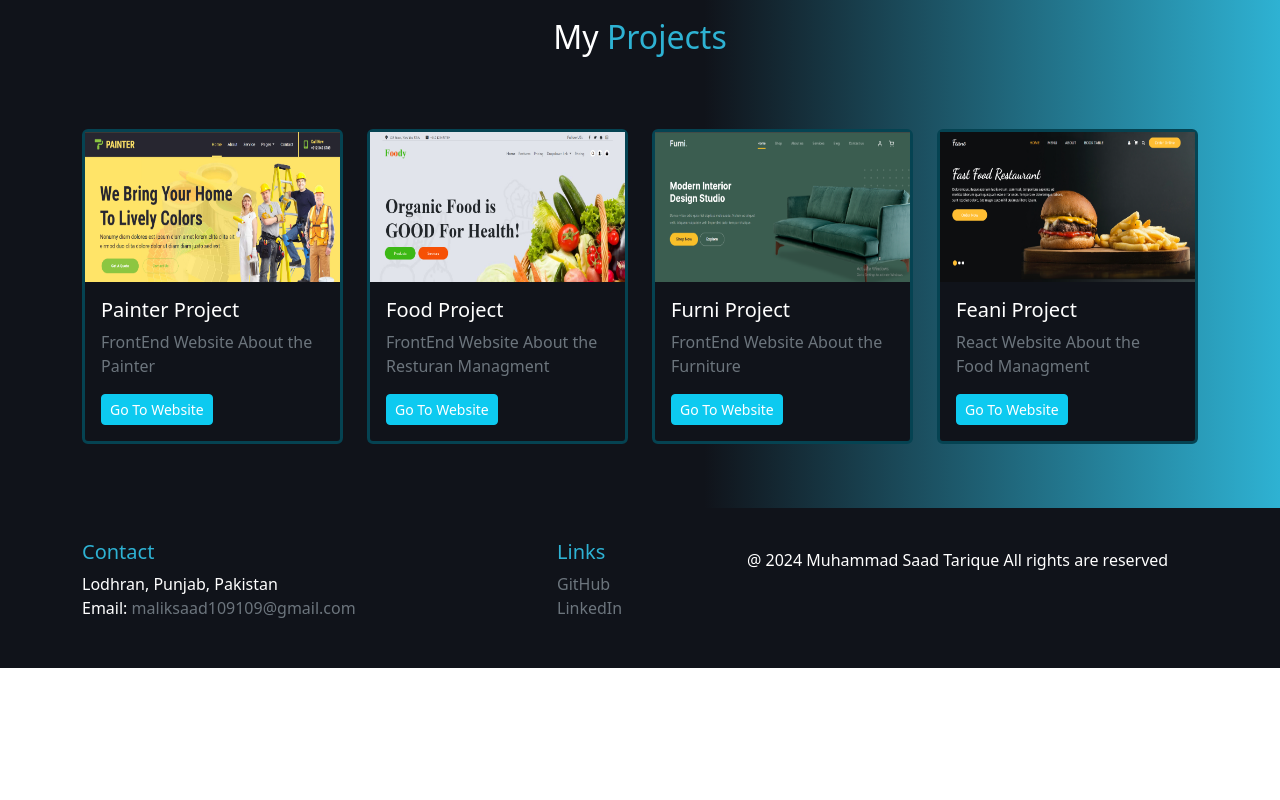
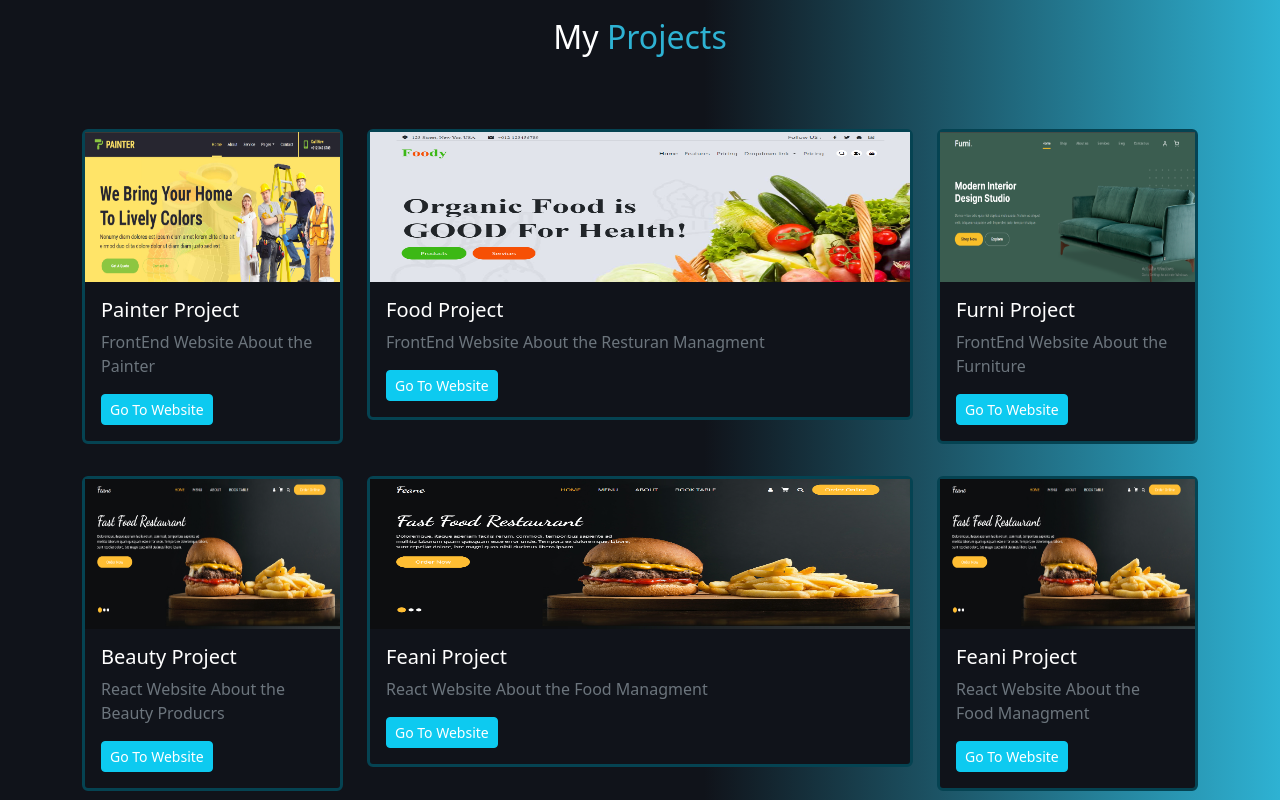
Before and after one commit to saadawan109/saadportfolio, a React (Vite) app: page / in a window 1280 px wide. Shown: the part 2100-2900 px from the top of the page. Before the commit the page ends 2768 px from the top, so only its background shows below. Built offline with nearby package versions, Linux system fonts and the light colour scheme.

Commit message:
add more projects

```diff
--- a/src/Components/Footer.jsx
+++ b/src/Components/Footer.jsx
@@ -45,7 +45,7 @@ const Footer = () => {
           </div>
 
           {/* Third Column */}
-          <div className="col-md-5 py-2 pt-2">
+          <div className="col-md-5 py-2 pt-4">
             <p className="text-white">
               @ 2024 Muhammad Saad Tarique All rights are reserved
             </p>
--- a/src/Components/Projects.jsx
+++ b/src/Components/Projects.jsx
@@ -1,38 +1,63 @@
-import React from 'react'
-import furniImg from "../assets/images/furni.png"
-import painterImg from "../assets/images/painter.png"
-import foodImg from "../assets/images/food.png"
-import projectImg from "../assets/images/project.png"
-import tinyImg from "../assets/images/tiny-project.png"
-import project2 from "../assets/images/project02.png"
-import project3 from "../assets/images/project03.png"
-import feane from "../assets/images/feane.png"
+import React from "react";
+import furniImg from "../assets/images/furni.png";
+import painterImg from "../assets/images/painter.png";
+import foodImg from "../assets/images/food.png";
+import feane from "../assets/images/feane.png";
 
 const Projects = () => {
   return (
     <>
-
-            <section className='projects py-5' id='projects'>
-
+      <section className="projects py-5" id="projects">
         <div className="container">
-                    <div className='text-center py-5'>
-                        <h2 className='text-white'>My <span className='about'>Projects</span></h2>
+          <div className="text-center py-5">
+            <h2 className="text-white">
+              My <span className="about">Projects</span>
+            </h2>
           </div>
 
-
-                    <div className="row">
-
-
-
+          <div className="row ">
             <div className="col-md-3 my-3">
               <div className="card card_project">
-                                <img src={painterImg} className="img-fluid" style={{height:150}} alt="..." />
+                <img
+                  src={painterImg}
+                  className="img-fluid"
+                  style={{ height: 150 }}
+                  alt="..."
+                />
                 <div className="card-body">
                   <h5 className="card-title text-white">Painter Project</h5>
                   <p className="card-text text-secondary">
                     FrontEnd Website About the Painter
                   </p>
-                                    <a href="https://saadawan109.github.io/painter/" target='_blank'  className="btn btn-info text-white btn-sm">
+                  <a
+                    href="https://saadawan109.github.io/painter/"
+                    target="_blank"
+                    className="btn btn-info text-white btn-sm"
+                  >
+                    Go To Website
+                  </a>
+                </div>
+              </div>
+            </div>
+
+            <div className="col-md-6 my-3">
+              <div className="card card_project">
+                <img
+                  src={foodImg}
+                  className="img-fluid"
+                  style={{ height: 150 }}
+                  alt="..."
+                />
+                <div className="card-body">
+                  <h5 className="card-title text-white">Food Project</h5>
+                  <p className="card-text text-secondary">
+                    FrontEnd Website About the Resturan Managment
+                  </p>
+                  <a
+                    href="https://saadawan109.github.io/projectfood/"
+                    target="_blank"
+                    className="btn btn-info text-white btn-sm"
+                  >
                     Go To Website
                   </a>
                 </div>
@@ -41,28 +66,73 @@ const Projects = () => {
 
             <div className="col-md-3 my-3">
               <div className="card card_project">
-                                <img src={foodImg} className="img-fluid" style={{height:150}} alt="..." />
+                <img
+                  src={furniImg}
+                  className="img-fluid"
+                  style={{ height: 150 }}
+                  alt="..."
+                />
                 <div className="card-body">
-                                    <h5 className="card-title text-white">Food Project</h5>
+                  <h5 className="card-title text-white">Furni Project</h5>
                   <p className="card-text text-secondary">
-                                        FrontEnd Website About the Resturan Managment
+                    FrontEnd Website About the Furniture
                   </p>
-                                    <a href="https://saadawan109.github.io/projectfood/" target='_blank' className="btn btn-info text-white btn-sm">
+                  <a
+                    href="https://saadawan109.github.io/furni-project/"
+                    target="_blank"
+                    className="btn btn-info text-white btn-sm"
+                  >
+                    Go To Website
+                  </a>
+                </div>
+              </div>
+            </div>
+          </div>
+
+          <div className="row">
+
+          <div className="col-md-3 my-3">
+              <div className="card card_project">
+                <img
+                  src={feane}
+                  className="img-fluid"
+                  style={{ height: 150 }}
+                  alt="..."
+                />
+                <div className="card-body">
+                  <h5 className="card-title text-white">Beauty Project</h5>
+                  <p className="card-text text-secondary">
+                    React Website About the Beauty Producrs
+                  </p>
+                  <a
+                    href="https://saadawan109.github.io/Beauty-Shop-React-master/"
+                    target="_blank"
+                    className="btn btn-info text-white btn-sm"
+                  >
                     Go To Website
                   </a>
                 </div>
               </div>
             </div>
 
-                        <div className="col-md-3 my-3">
+            <div className="col-md-6 my-3">
               <div className="card card_project">
-                                <img src={furniImg} className="img-fluid" style={{height:150}} alt="..." />
+                <img
+                  src={feane}
+                  className="img-fluid"
+                  style={{ height: 150 }}
+                  alt="..."
+                />
                 <div className="card-body">
-                                    <h5 className="card-title text-white">Furni Project</h5>
+                  <h5 className="card-title text-white">Feani Project</h5>
                   <p className="card-text text-secondary">
-                                        FrontEnd Website About the Furniture
+                    React Website About the Food Managment
                   </p>
-                                    <a href="https://saadawan109.github.io/furni-project/" target='_blank' className="btn btn-info text-white btn-sm">
+                  <a
+                    href="https://restoran-project-seven.vercel.app/"
+                    target="_blank"
+                    className="btn btn-info text-white btn-sm"
+                  >
                     Go To Website
                   </a>
                 </div>
@@ -70,31 +140,35 @@ const Projects = () => {
             </div>
 
 
+
             <div className="col-md-3 my-3">
               <div className="card card_project">
-                                <img src={feane} className="img-fluid" style={{height:150}} alt="..." />
+                <img
+                  src={feane}
+                  className="img-fluid"
+                  style={{ height: 150 }}
+                  alt="..."
+                />
                 <div className="card-body">
                   <h5 className="card-title text-white">Feani Project</h5>
                   <p className="card-text text-secondary">
                     React Website About the Food Managment
                   </p>
-                                    <a href="https://restoran-project-seven.vercel.app/" target='_blank'  className="btn btn-info text-white btn-sm">
+                  <a
+                    href="https://restoran-project-seven.vercel.app/"
+                    target="_blank"
+                    className="btn btn-info text-white btn-sm"
+                  >
                     Go To Website
                   </a>
                 </div>
               </div>
             </div>
-
           </div>
         </div>
+      </section>
+    </>
+  );
+};
 
-
-
-            </section>
-
-
-        </>
-    )
-}
-
-export default Projects
+export default Projects;
```
Lines whose indentation alone changed are shown as unchanged.
